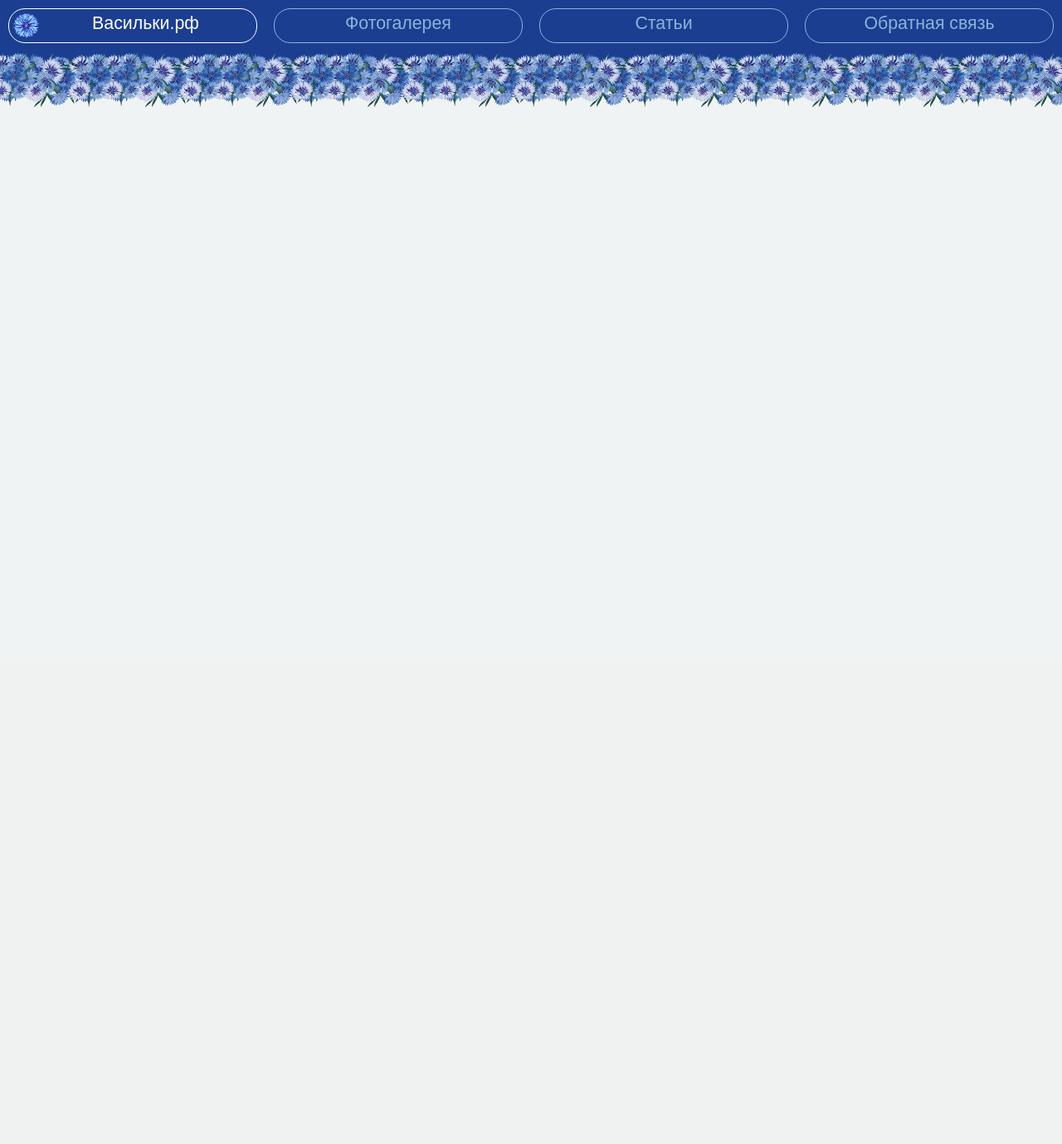
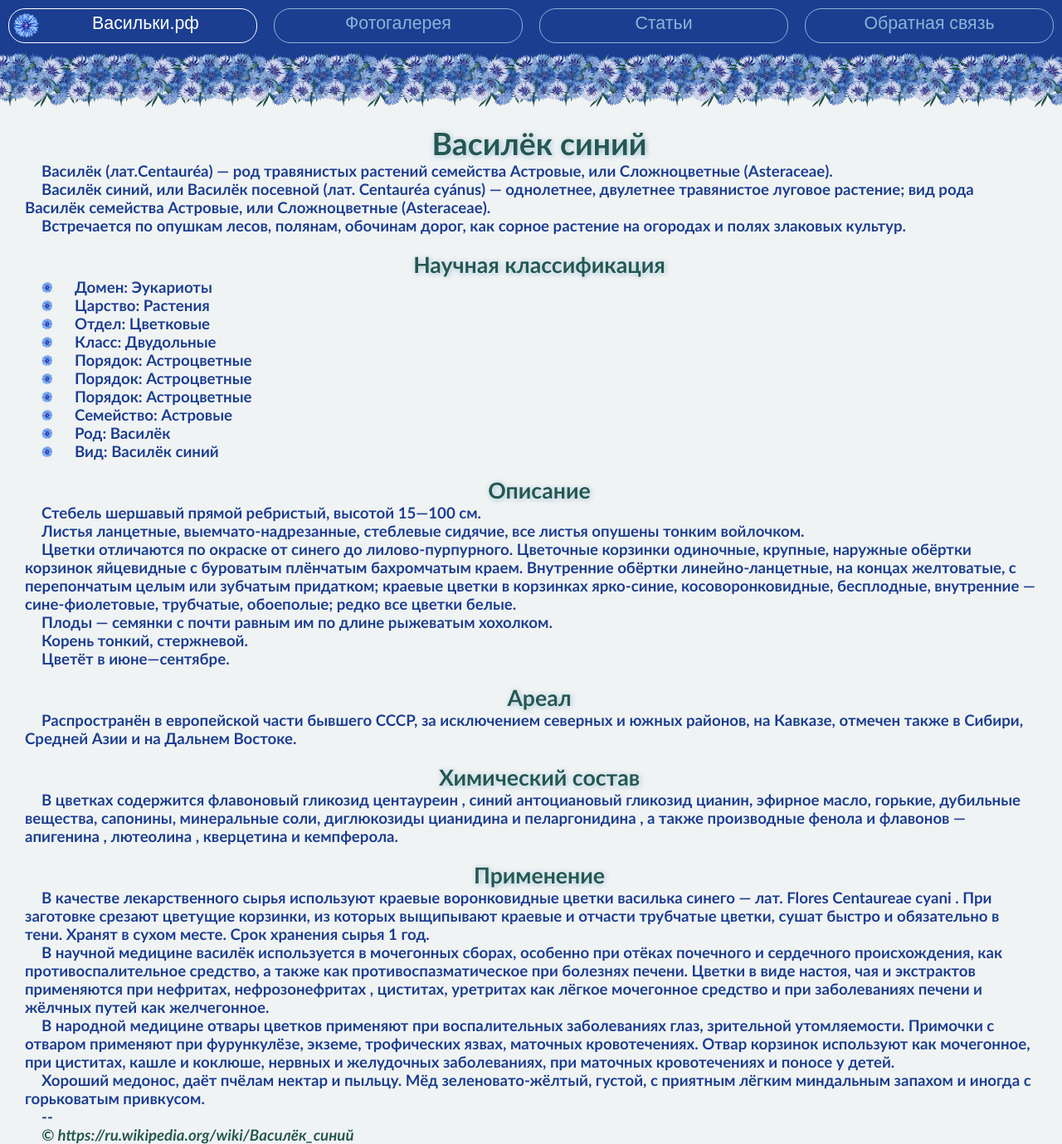
Before and after one commit to ggeraldina/test, a PHP site: page / in a window 1280 px wide. Shown: the whole page at 83% size. Before the commit the page ends 129 px from the top, so only its background shows below. Run offline with PHP 8.4, Linux system fonts and the light colour scheme.

Commit message:
Added a content to the index.html; fixed a menu

```diff
--- a/lab1/index.html
+++ b/lab1/index.html
@@ -8,18 +8,121 @@
     	<title>Cornflowers</title>
     </head>
     <body>
-        <div>
+        <div class="basic">
 
-        <!-- загрузить меню-->
+        <!-- загрузить меню -->
 		<script language= "JavaScript" src="js/menu.js" type="text/javascript"></script>
 
+
+        <div id="text" class="text closeMenu_text" >
+        <div>
+        <h1>Василёк синий</h1>
+        <p>Василёк (лат.Centaur&eacute;a) — род травянистых растений семейства
+        Астровые, или Сложноцветные (Asteraceae).</p>
+        <p>Василёк синий,
+        или Василёк посевной (лат. Centaur&eacute;a cy&aacute;nus) — однолетнее,
+        двулетнее травянистое луговое
+        растение; вид рода Василёк семейства Астровые, или Сложноцветные
+        (Asteraceae).</p>
+        <p>Встречается по опушкам лесов, полянам, обочинам дорог, как
+        сорное растение на огородах и полях злаковых культур.</p>
+
+        <h2>Научная классификация</h2>
+        <ul>
+   			<li>
+   			    <p>Домен: Эукариоты</p>
+   			</li>
+   			<li>
+   			    <p>Царство: Растения</p>
+   			</li>
+   			<li>
+   			    <p>Отдел: Цветковые</p>
+   			</li>
+   			<li>
+   			    <p>Класс: Двудольные</p>
+   			</li>
+   			<li>
+   			    <p>Порядок: Астроцветные</p>
+   			</li>
+   			<li>
+   			    <p>Порядок: Астроцветные</p>
+   			</li>
+   			<li>
+   			    <p>Порядок: Астроцветные</p>
+   			</li>
+   			<li>
+   			    <p>Семейство: Астровые</p>
+   			</li>
+   			<li>
+   			    <p>Род: Василёк</p>
+   			</li>
+   			<li>
+   			    <p>Вид: Василёк синий</p>
+   			</li>
+   		</ul>
+
+        <h2>Описание</h2>
+        <p>Стебель шершавый прямой ребристый, высотой 15—100 см.</p>
+        <p>Листья ланцетные, выемчато-надрезанные, стеблевые сидячие,
+        все листья опушены тонким войлочком.</p>
+        <p>Цветки отличаются по окраске от синего
+        до лилово-пурпурного. Цветочные корзинки одиночные, крупные, наружные обёртки
+        корзинок яйцевидные с буроватым плёнчатым бахромчатым краем. Внутренние обёртки
+        линейно-ланцетные, на концах желтоватые, с перепончатым целым или зубчатым
+        придатком; краевые цветки в корзинках ярко-синие, косоворонковидные,
+        бесплодные, внутренние — сине-фиолетовые, трубчатые, обоеполые; редко все
+        цветки белые.</p>
+        <p>Плоды — семянки с почти равным им по длине рыжеватым
+        хохолком.</p>
+        <p>Корень тонкий, стержневой.</p>
+        <p>Цветёт в июне—сентябре.</p>
+
+        <h2>Ареал</h2>
+        <p> Распространён в европейской части бывшего
+        СССР, за исключением северных и южных районов, на Кавказе, отмечен также в
+        Сибири, Средней Азии и на Дальнем Востоке.</p>
+
+        <h2>Химический состав</h2>
+        <p>В цветках содержится  флавоновый
+        гликозид  центауреин , синий  антоциановый
+        гликозид цианин, эфирное масло, горькие, дубильные вещества, сапонины,
+        минеральные соли,  диглюкозиды   цианидина
+        и  пеларгонидина , а также производные фенола и
+        флавонов —  апигенина ,  лютеолина ,
+         кверцетина  и  кемпферола.</p>
+
+        <h2>Применение </h2>
+        <p>В качестве лекарственного сырья используют краевые
+        воронковидные цветки василька синего — лат.  Flores   Centaureae   cyani . При заготовке
+        срезают цветущие корзинки, из которых выщипывают краевые и отчасти трубчатые
+        цветки, сушат быстро и обязательно в тени. Хранят в сухом месте. Срок хранения
+        сырья 1 год.</p>
+        <p>В научной медицине василёк используется в мочегонных сборах,
+        особенно при отёках почечного и сердечного происхождения, как  противоспалительное  средство, а также как
+        противоспазматическое при болезнях печени. Цветки в виде настоя, чая и
+        экстрактов применяются при нефритах,  нефрозонефритах ,
+        циститах, уретритах как лёгкое мочегонное средство и при заболеваниях печени и
+        жёлчных путей как желчегонное.</p>
+        <p>В народной медицине отвары цветков применяют при
+        воспалительных заболеваниях глаз, зрительной утомляемости. Примочки с отваром
+        применяют при фурункулёзе, экземе, трофических язвах, маточных кровотечениях.
+        Отвар корзинок используют как мочегонное, при циститах, кашле и коклюше,
+        нервных и желудочных заболеваниях, при маточных кровотечениях и поносе
+        у детей.</p>
+        <p>Хороший медонос, даёт пчёлам нектар и пыльцу. Мёд
+        зеленовато-жёлтый, густой, с приятным лёгким миндальным запахом и иногда с
+        горьковатым привкусом.</p>
+        <p>--</p>
+        <p>
+            <a href=https://ru.wikipedia.org/wiki/Василёк_синий>© https://ru.wikipedia.org/wiki/Василёк_синий</a>
+        </p>
+
+        </div>
+        </div>
+
         <!--открытие menuMob по клику, -->
-        <!--(!)выполняется после html, когда известны id	-->
+        <!--(!)выполняется после html, когда известны id -->
 		<script language= "JavaScript" src="js/menuMob.js" type="text/javascript"></script>
-
-
-
-
 
         </div>
     </body>
--- a/lab1/js/menuMob.js
+++ b/lab1/js/menuMob.js
@@ -2,15 +2,26 @@
 // !скрипт должен выполняется после html
 var menuLink = document.getElementById('titleLink');
 var menu = document.getElementById('menu');
+var menuBottom = document.getElementById('menuBottom');
+var text = document.getElementById('text');
 menuLink.onclick = function() {
-    if(menu.classList.contains('open')) {
-        menu.classList.remove('open');
-        menu.classList.toggle('close');
+    if(menu.classList.contains('openMenu')) {
+        menu.classList.remove('openMenu');
+        menu.classList.toggle('closeMenu');
+        menuBottom.classList.remove('openMenuBottom');
+        menuBottom.classList.toggle('closeMenuBottom');
+        text.classList.remove('openMenu_text');
+        text.classList.toggle('closeMenu_text');
         return false;
     }
     else {
-        menu.classList.remove('close');
-        menu.classList.toggle('open');
+        menu.classList.remove('closeMenu');
+        menu.classList.toggle('openMenu');
+        menuBottom.classList.remove('closeMenuBottom');
+        menuBottom.classList.toggle('openMenuBottom');
+        text.classList.remove('closeMenu_text');
+        text.classList.toggle('openMenu_text');
         return false;
     }
+
 };
--- a/lab1/style.css
+++ b/lab1/style.css
@@ -1,39 +1,94 @@
-/*общее*/
-	body {
-		background: #F0F3F3;/*цвет фона*/
+/*общие настройки*/
+	body{
 		padding: 0;
 		margin: 0;
-		color: #000000;/*текст черный*/
+		background: #F0F3F3;/*цвет фона*/
+	}
+	.basic {
+		padding: 0;
+		margin: 0;
+		color: #1B3E91;
+		text-align: left;
+		text-shadow: 0px 0px 2px #FFFFFF;
+		text-indent: 20px;
+		font-family: Calibri;
+		font-size: 14pt;
+		font-weight: bold;
+	}
+	/*списки*/
+	ul{
+		margin: 0;
+	}
+	ul li{
+		list-style: square url(img/cornflowers_marker.png);
+		text-align: left;
+	}
+	/*текст*/
+	.text div{
+		margin-top: 130px;
+	}
+	.text > div{
+		padding: 0 30px;
+	}
+	.text h1,
+	.text h2{
+		padding: 0;
+		padding-top: 20px;
+		margin: 0;
+		color: #245850;
+		text-shadow: 0px 0px 3px #FFFFFF, 1px 1px 6px #8DB4D8;
 		text-align: center;
-		font-family: fantasy;
+		font-size: 28pt;
 	}
+	.text h2 {
+		font-size: 20pt;
+	}
+	.text p{
+		padding: 0;
+		margin: 0;
+	}
+	/*ссылки*/
+	a{
+		color: #245850;
+		text-decoration: none;
+		font-style: italic;
+	}
+	a:hover{
+		text-decoration: underline;
+	}
+	a:active{
+		text-shadow: 0px 0px 3px #FFFFFF, 1px 1px 6px #8DB4D8;
+	}
+/*общее меню*/
 	/*меню*/
-	.menu_bottom{
-		height: 70px;
-		background-image: url(img/cornflowers_top.png);
-		background-repeat: repeat;
-		background-size: contain;
-	}
 	.menu img{
 		-object-fit: contain;
 		height: 30px;
 		float: left;
 	}
 	.menu{
+		width: 100%;
+		position: fixed;
+		top: 0px;
+		z-index: 2;
 		height: 60px;
 		background: #1B3E91;
 		font-size: 16pt;
-
+		font-family: fantasy;
+		font-weight: normal;
+		text-shadow: none;
+		text-indent: 0;
 	}
 	.menu > ul{
 		padding: 0;
 		margin: 0;
 		display: block;
-		list-style:none;/*маркера нет*/
 	}
 	.menu > ul > li{
 		float: left;
 		position: relative;
+		list-style:none;/*маркера нет*/
+		text-align: center;
 	}
 	.menu > ul > li > a{
 		display: block;
```
Also changed, not shown: other parts of lab1/style.css (+45 -14 lines), lab1/js/menu.js (+6 -6 lines), lab1/img/cornflowers_marker.png (added), lab1/img/cornflowers_marker_big.png (added).
